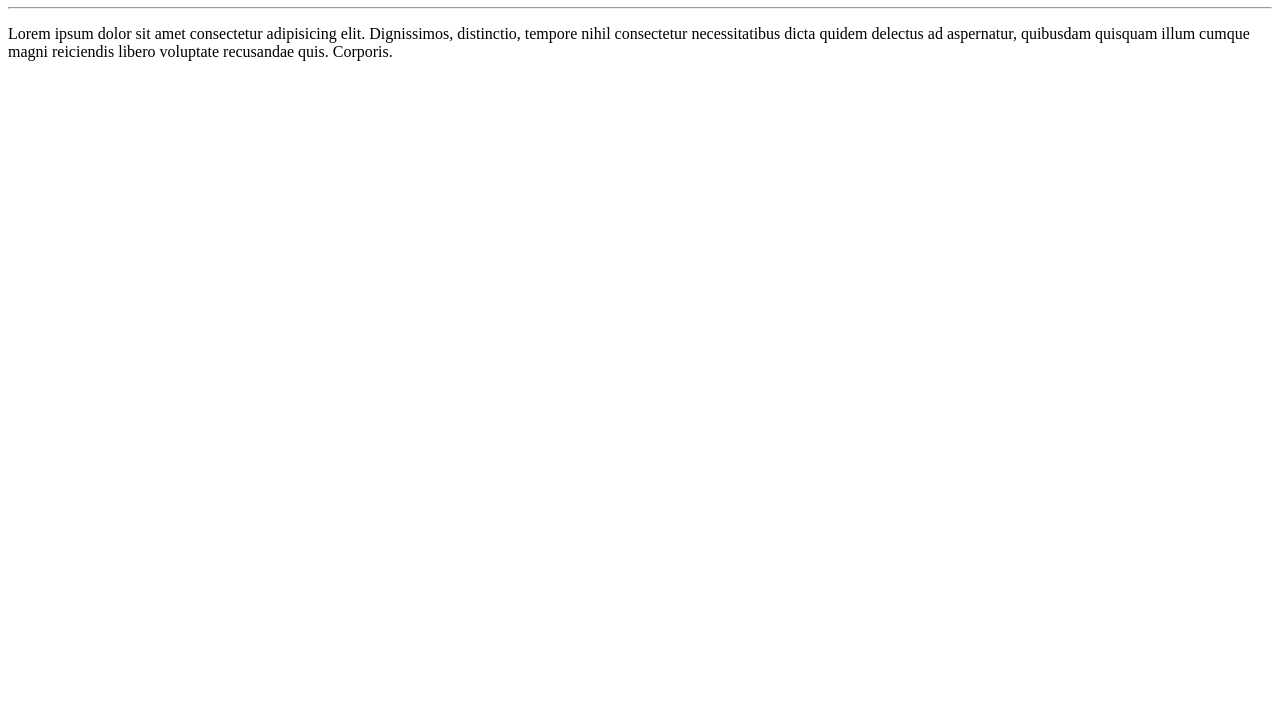
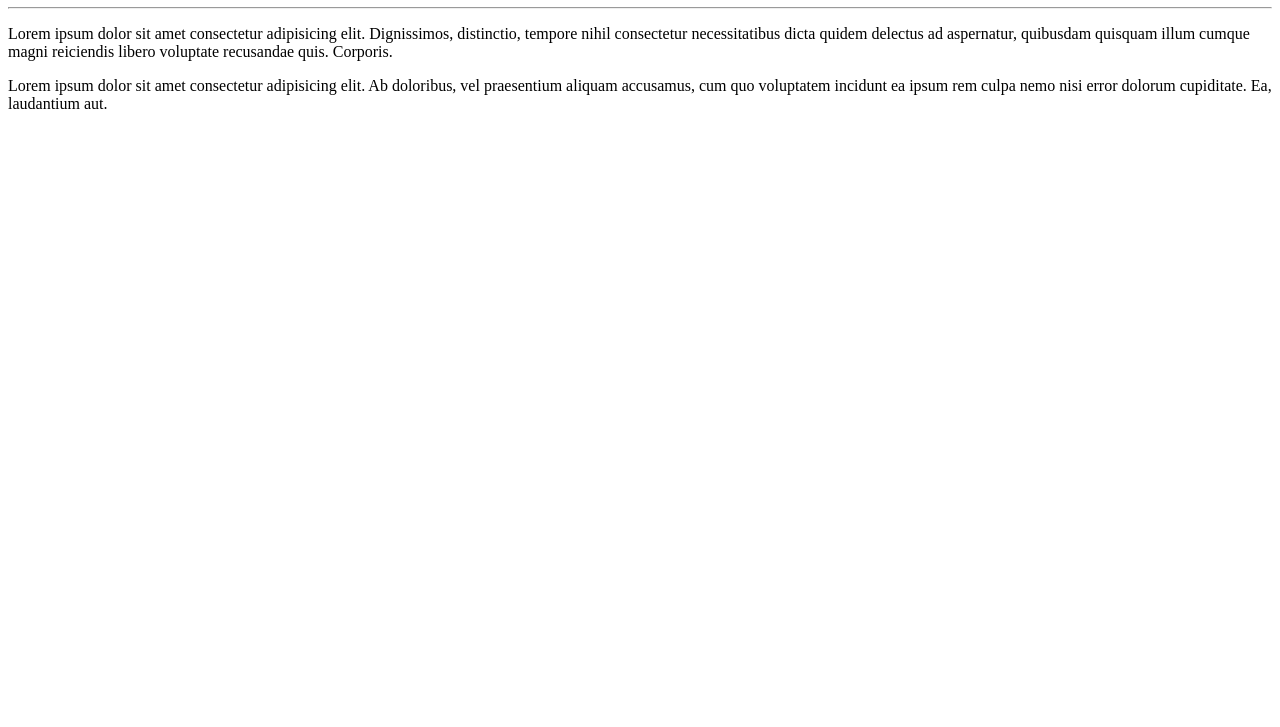
Before and after one commit to Brunochavesg/Ola-Mundo, a plain HTML site: page Site Exemplo/index.html in a window 1280 px wide. Shown: the part 73-800 px from the top of the page. Drawn offline with Linux system fonts and the light colour scheme.

Commit message:
Adicionei um paragrafo

```diff
--- a/Site Exemplo/index.html
+++ b/Site Exemplo/index.html
@@ -9,5 +9,6 @@
     <h1>Olá Mundo</h1>
     <hr>
     <p>Lorem ipsum dolor sit amet consectetur adipisicing elit. Dignissimos, distinctio, tempore nihil consectetur necessitatibus dicta quidem delectus ad aspernatur, quibusdam quisquam illum cumque magni reiciendis libero voluptate recusandae quis. Corporis.</p>
+    <p>Lorem ipsum dolor sit amet consectetur adipisicing elit. Ab doloribus, vel praesentium aliquam accusamus, cum quo voluptatem incidunt ea ipsum rem culpa nemo nisi error dolorum cupiditate. Ea, laudantium aut.</p>
 </body>
 </html>
```
